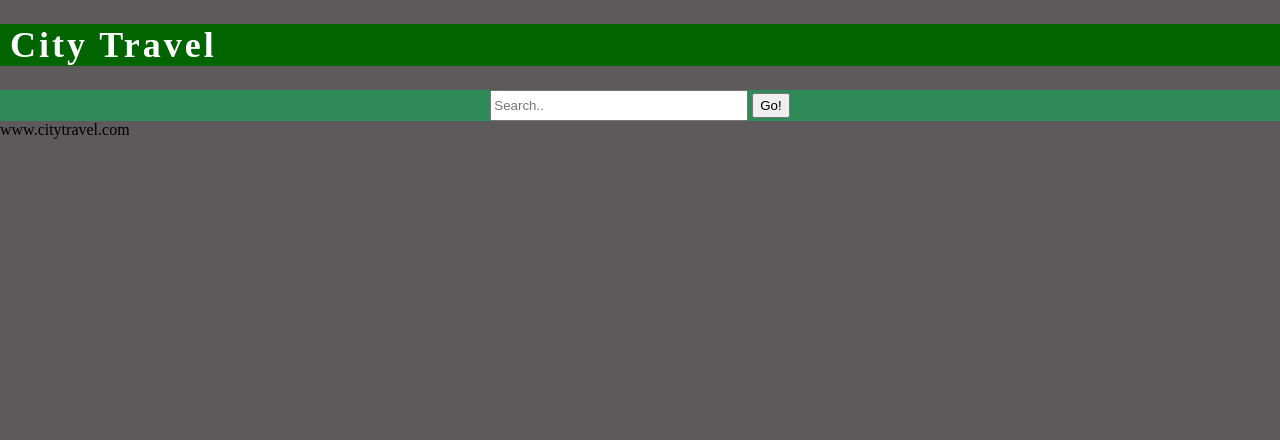
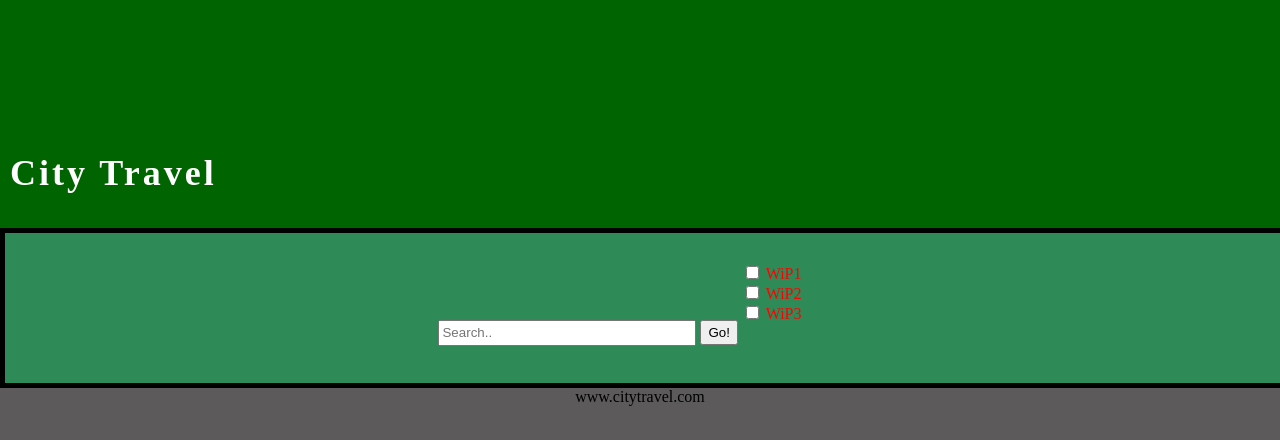
Before and after one commit to Daniel90x/Javascript_Inl-mning2_Daniel-Persson, a plain HTML site: page index.html in a window 1280 px wide. Drawn offline with Linux system fonts and the light colour scheme.

Commit message:
Använder inline block

```diff
--- a/MainStyles.CSS
+++ b/MainStyles.CSS
@@ -7,26 +7,42 @@ body {
 header {
   background-color: darkgreen;
   color: white;
+
   position: sticky;
   text-align: left;
+  padding-top: 10%;
   font-size: 18px;
   letter-spacing: 3px;
   padding-left: 10px;
+  height: 100px;
+  width: 100%;
 
 }
 
 .search-container {
   background-color: seagreen;
   text-align: center;
+  height: 150px;
+  width: 100%;
+  border-width: 5px;
+  border-color: black;
+  border-style: solid;
+
 
 
 
 }
 
 .search-container #search-bar {
-  display: inline-block;
+  text-align: left; /* texten dycker upp i vänstra delen av search widnwon */
   width: 250px;
-  height: 25px;
+  height: 20px;
+
+
+
+
+
+
 
 
 
@@ -39,3 +55,33 @@ header {
 
 
 }
+
+.s-checkbox {
+  display: inline-block;
+  color: red;
+  padding-top: 30px;
+  padding-right: 50px;
+
+}
+
+
+
+
+
+
+
+
+
+
+
+
+
+
+footer {
+  text-align: center;
+
+
+
+
+
+}
--- a/index.html
+++ b/index.html
@@ -23,9 +23,17 @@
         <div class="search-container">
             <input id="search-bar" type="text" placeholder="Search.." name="search">
             <button id="search-button" type="go">Go!</button>
+                <div class="s-checkbox">
+                    <input type="checkbox" id="onlyweather" name="only weather" value="WiP1">
+                    <label for="onlyweather"> WiP1</label><br>
+                    <input type="checkbox" id="onlyattractions" name="only attractions" value="WiP2">
+                    <label for="onlyattractions"> WiP2</label><br>
+                    <input type="checkbox" id="filteralfabeticly" name="filter alfabeticly" value="WiP3">
+                    <label for="filteralfabeticly"> WiP3</label><br><br>
+                </div>
 
           </div>
     </main>
-    <Footer>www.citytravel.com</Footer>
+    <footer>www.citytravel.com</footer>
 </body>
 </html>
```
